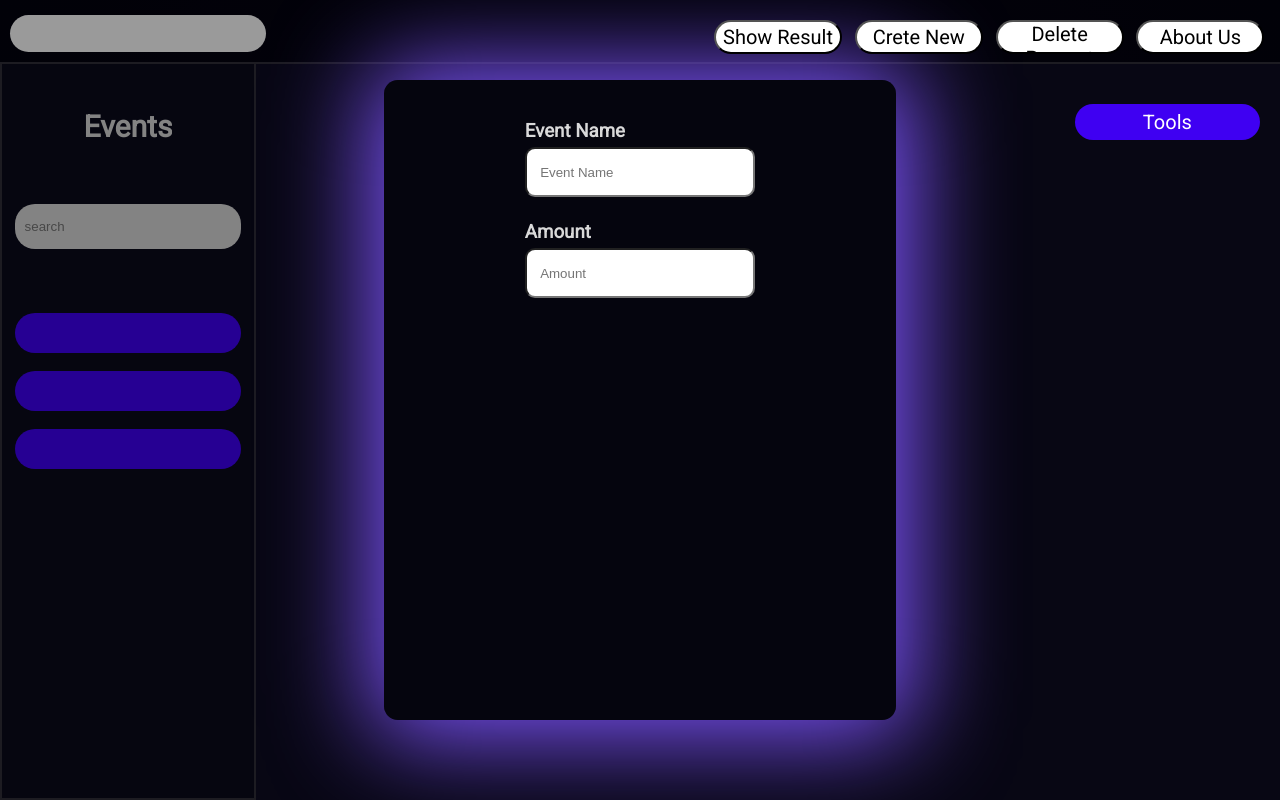
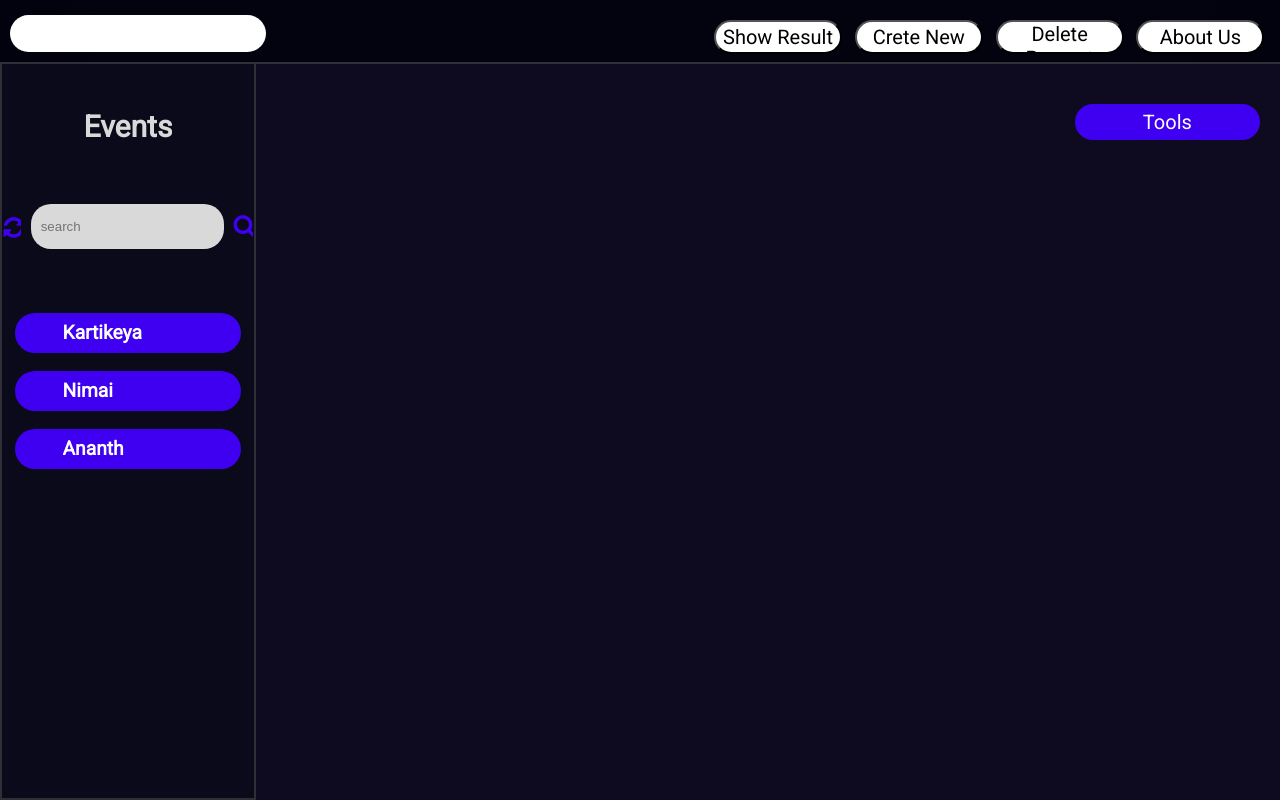
Before and after one commit to MKartikeya/FairShare, a PHP site: page / in a window 1280 px wide. Run offline with PHP 8.4, Linux system fonts and the light colour scheme; some libraries are stand-ins or nearby versions.

Commit message:
event-list functionality

```diff
--- a/index.html
+++ b/index.html
@@ -7,6 +7,7 @@
     <title>FairShare</title>
     <link rel="stylesheet" href="style.css">
     <link rel="stylesheet" href="https://cdnjs.cloudflare.com/ajax/libs/font-awesome/4.7.0/css/font-awesome.min.css">
+    <link rel="stylesheet" href="https://fontawesome.com/icons/filter?f=classic&s=solid&an=bounce&pc=%231a5181">
 </head>
 <body>
     <div class="bg-welcome remove">
@@ -62,7 +63,7 @@
     </div>
 
 
-    <div class="pop-up-container" style="display: flex;">
+    <div class="pop-up-container" style="display: none;">
         <div class="pop-up">
             <div class="event-name-input-container">
                 <h3 class="event-input-title">Event Name</h3>
@@ -98,13 +99,15 @@
             <div class="event-list-container">
                 <div class="search-bar-container">
                     <p class="events-text">Events</p>
-                    <input type="text" class="search-bar" placeholder="search">
+                    <div class="search-container">
+                        <i style="font-size:24px" class="fa refresh-btn">&#xf021;</i>
+                        <input type="text" class="search-bar" placeholder="search">
+                        <button class="search-btn"><i style="font-size:24px" class="fa">&#xf002;</i></button>
+                    </div>
                 </div>
                 <div class="event-list">
-                    <div class="event"></div>
-                    <div class="event"></div>
-                    <div class="event"></div>
                 </div>
+                <div class="not-found nothing-close">No such Event found</div>
             </div>
             <div class="workspace-container">
                 <div class="workspace">
--- a/script.js
+++ b/script.js
@@ -1,10 +1,13 @@
 const bgWelcome = document.querySelector(".bg-welcome")
 const getStarted = document.querySelector(".getStarted")
 const addedPList = document.getElementsByClassName("addedp-list")[0];
+const searchBtn=document.querySelector(".search-btn")
+const refreshBtn=document.querySelector(".refresh-btn")
 getStarted.addEventListener("click", closePop)
-
+refreshBtn.addEventListener("click",displayEvents)
+searchBtn.addEventListener("click",searchFilter)
 var participantsList = []
-const eventsList = [];
+const eventsList = ["Kartikeya","Nimai","Ananth"];
 
 function closePop() {
     bgWelcome.classList.add("remove");
@@ -19,6 +22,7 @@ bobRemove.addEventListener("click", (event) => {
 }
 )
 
+displayEvents();
 const addPbtn = document.querySelector('.newp-add')
 addPbtn.addEventListener("click", addPToList);
 function addPToList() {
@@ -66,3 +70,42 @@ function displayParticipants() {
         container.innerHTML += participant;
     }
 }
+function displayEvents(){
+    var eventList=document.getElementsByClassName("event-list")[0];
+    var notFound=document.getElementsByClassName("not-found")[0];
+        notFound.classList.add("nothing-close")
+    eventList.innerHTML=""
+    eventsList.forEach((value)=>{
+        var event=document.createElement("div");
+        event.classList.add("event");
+        event.innerHTML=`<p class="event-p">${value}</p>`
+        eventList.append(event)
+    })
+}
+function searchFilter(){
+    var searchBar=document.getElementsByClassName("search-bar")[0];
+    var searchWord=searchBar.value
+    if(searchWord=="") return;
+    var isFound=0
+    var searchResults=[]
+    eventsList.forEach((value)=>{
+        let re = new RegExp(searchWord, "i");
+        if(value.search(re)>=0){
+            searchResults.push(value)
+            isFound=1
+        }
+    })
+    var eventList=document.getElementsByClassName("event-list")[0];
+    eventList.innerHTML="";
+    searchResults.forEach((value)=>{
+        var event=document.createElement("div");
+        event.classList.add("event");
+        event.innerHTML=`<p>${value}</p>`
+        eventList.append(event)
+    })
+    var notFound=document.getElementsByClassName("not-found")[0];
+    if(!isFound){
+        notFound.classList.remove("nothing-close")
+    }
+    searchBar.value="";
+}
--- a/style.css
+++ b/style.css
@@ -439,7 +439,32 @@ hr {
     border-radius: 5px;
     /* display: none; */
 }
-
+.search-container{
+    display: flex;
+    flex-direction: row;
+    align-items: center;
+    gap: 0.6rem;
+}
+.not-found{
+    color: white;
+    font-size: 1.5rem;
+}
+.nothing-close{
+    display: none;
+}
+.refresh-btn{
+    color:#3f00f2;
+}
+.search-btn{
+    color: #3f00f2;
+    background-color: transparent;
+    border: none;
+}
+.event-p{
+    color: white;
+    font-size: 1.2rem;
+    font-family: "Roboto", sans-serif;
+}
 
 
 .getStarted {
```
